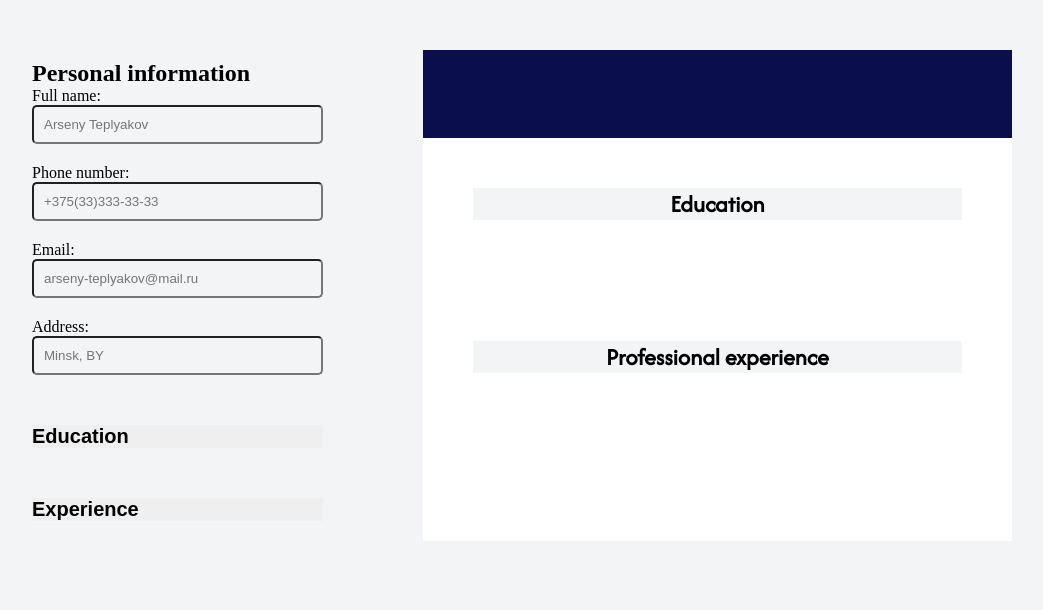
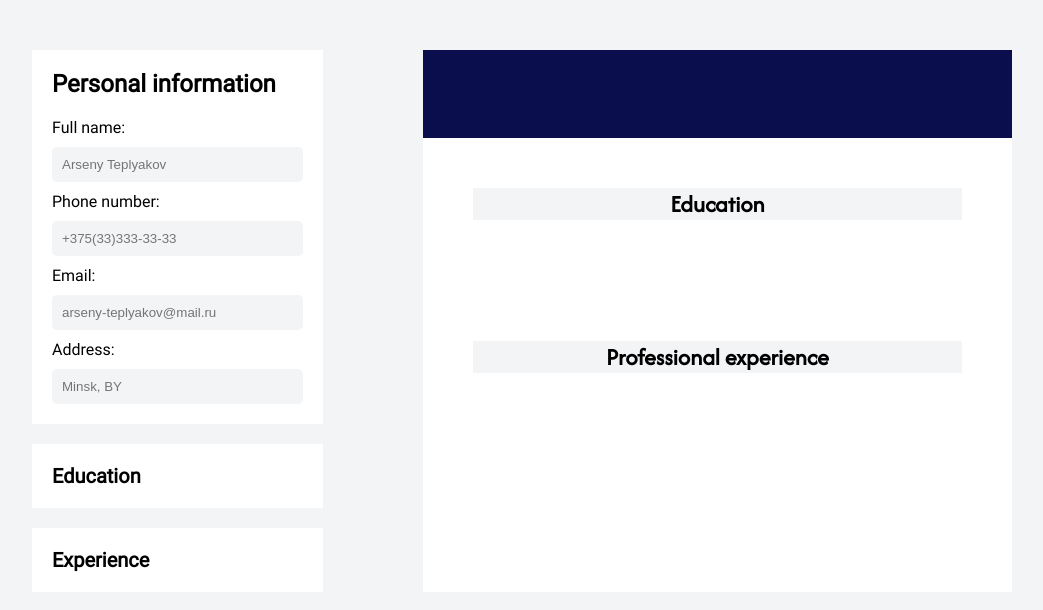
Before and after one commit to Arseni20032/cv-application, a React (Vite) app: page / in a window 1280 px wide. Shown: the top 610 px of the page, without its empty margins (168-1211 px from the left). Built offline with nearby package versions, Linux system fonts and the light colour scheme.

Commit message:
modified styles

```diff
--- a/src/components/Education.jsx
+++ b/src/components/Education.jsx
@@ -9,7 +9,7 @@ export default function EducationBlockForm({ showMore, handleShow, formData, onI
             </button>
 
             {showMore && (
-                <form>
+                <form className="form-content">
                     <label>School / university:</label>
                     <CustomInput
                         type="text"
--- a/src/components/Experience.jsx
+++ b/src/components/Experience.jsx
@@ -9,7 +9,7 @@ export default function ExperienceBlockForm({ showMore, handleShow, formData, on
                 </button>
                 {showMore && (
 
-                    <form>
+                    <form className="form-content">
                         <label>Company name:</label>
                         <CustomInput
                             type="text"
--- a/src/components/GeneralInfo.jsx
+++ b/src/components/GeneralInfo.jsx
@@ -6,8 +6,8 @@ import "../styles/GeneralInfoStyle.scss"
 export default function GeneralInfoForm({ formData, onInputChange }) {
     return (
     <div className="main">
-        <form>
-            <h2>Personal information</h2>
+        <form className="form-content">
+            <h2 className="header-2">Personal information</h2>
             <div className="content">
                 <label>Full name:</label>
                 <CustomInput
--- a/src/styles/CVStyle.scss
+++ b/src/styles/CVStyle.scss
@@ -1,3 +1,5 @@
+@import '../styles/constants.scss';
+
 @font-face {
 	font-family: 'Afacad';
 	src: url(../fonts/AfacadFlux-Regular.ttf);
@@ -7,8 +9,8 @@
     font-family: Afacad;
     .personal-information-block{
         padding: 24px;
-        background-color: rgb(11, 14, 76);
-        color: white;
+        background-color: var(--cv-color);
+        color: var(--white-color);
         .name{
             text-align: center;
             padding: 20px;
@@ -23,7 +25,7 @@
         .education-h2{
             text-align: center;
             margin: 50px;
-            background-color: #f3f4f6;
+            background-color: var(--primary-color)
         }
         .education-information{
             padding: 0px 50px;
@@ -37,7 +39,7 @@
         .experience-h2{
             text-align: center;
             margin: 50px;
-            background-color: #f3f4f6;
+            background-color: var(--primary-color)
         }
         .experience-information {
             padding: 0px 50px;
--- a/src/styles/CustomInputStyle.scss
+++ b/src/styles/CustomInputStyle.scss
@@ -3,15 +3,16 @@
     margin: 0px;
     padding: 0px;
 
+
     .input-block {
-        margin-bottom: 20px;
-
+        margin: 10px 0px;
 
         .input-box{
             padding: 10px;
             width: 100%;
-            background-color: #f3f4f6;
+            border: none;
             border-radius: 5px;
+            background-color: var(--primary-color);
         }
     }
 }
--- a/src/styles/EducationExperienceStyle.scss
+++ b/src/styles/EducationExperienceStyle.scss
@@ -1,9 +1,16 @@
+@import '../styles/constants.scss';
+
 .main {
     .expand-section {
         width: 100%;
         text-align: start;
         border: none;
+        padding: 20px;
         cursor: pointer;
-        margin-bottom: 20px;
+        background-color: var(--white-color);
+        font-family: Roboto;
+    }
+    textarea {
+        resize: none;
     }
 }
--- a/src/styles/GeneralInfoStyle.scss
+++ b/src/styles/GeneralInfoStyle.scss
@@ -1,4 +1,14 @@
+@import '../styles/constants.scss';
+
 .main {
     width: 100%;
-    padding: 10px 100px 0px 100px;
+    padding: 0px 100px;
+    .form-content{
+        padding: 0px 20px 10px 20px;
+        background-color: var(--white-color);
+        .header-2 {
+            padding: 20px 0px;
+        }
+    }
+
 }
--- a/src/styles/MainBlockStyle.scss
+++ b/src/styles/MainBlockStyle.scss
@@ -1,17 +1,25 @@
+@import '../styles/constants.scss';
+
+@font-face {
+    font-family: Roboto;
+    src: url('../fonts/Roboto-Regular.ttf');
+}
+
 html {
-    background-color: #f3f4f6;
+    background-color: var(--primary-color);
 }
 
 .main-block {
     padding: 0px 100px;
     gap: 20px;
+    margin-bottom: 100px;
+    font-family: Roboto;
     .content-block{
         display: flex;
         flex-direction: row;
         justify-content: center;
         width:100%;
-
-        background-color: white;
+        background-color: var(--white-color);
         margin-top: 50px;
         .addition-info-block{
             display: flex;
@@ -19,7 +27,7 @@ html {
             align-items: flex-start;
             width: 50%;
             gap: 20px;
-            background-color: #f3f4f6;
+            background-color: var(--primary-color);
         }
         .info-block{
             width: 60%;
```
